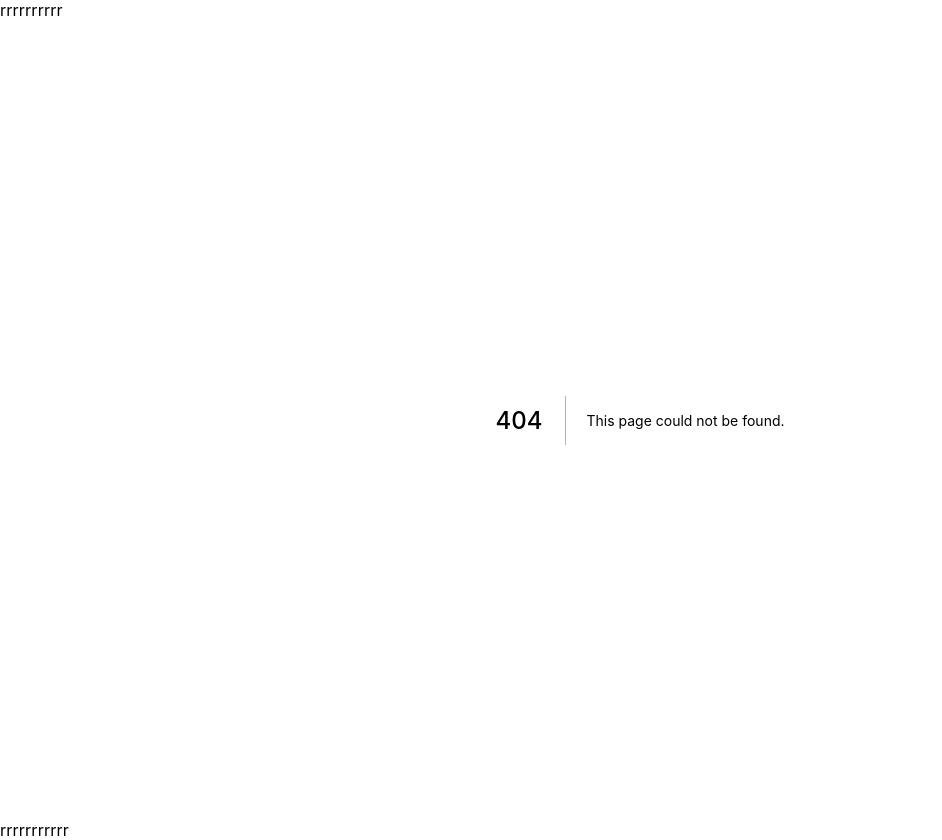
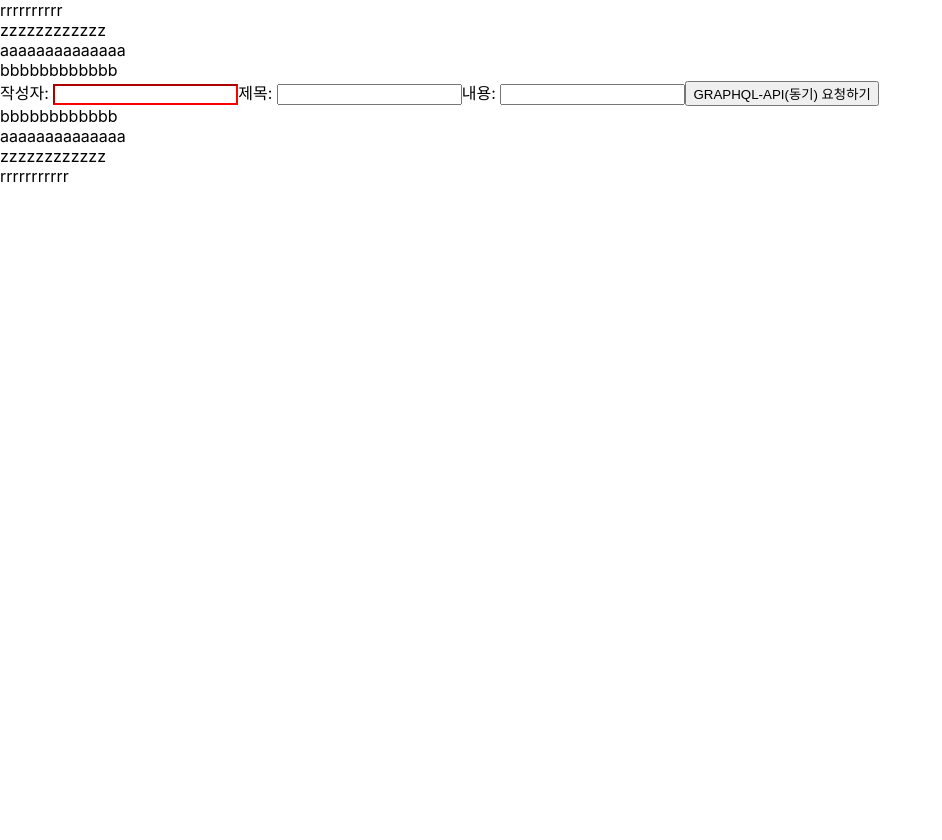
Before and after one commit to namYeJi9q/codecamp-nyj, a Next.js app in the folder class/: page /07-01-set-state in a window 1280 px wide. Before the commit this address had no page. Shown: the whole page, without its empty margins (0-942 px from the left). After the commit the page ends 800 px from the top, so only its background shows below. Built offline with nearby package versions, Linux system fonts and the light colour scheme.

Commit message:
Update set-state, map

```diff
--- /dev/null
+++ b/class/pages/07-01-set-state/index.js
@@ -0,0 +1,17 @@
+import BoardWrite from "../../src/components/units/board/07-write/BoardWrite.container";
+
+
+
+
+export default function GraphqlMutationPage(){
+
+
+    return (
+        <div>
+            <div>zzzzzzzzzzzz</div>
+            <BoardWrite />
+            <div>zzzzzzzzzzzz</div>
+       </div>
+    )
+
+}
--- /dev/null
+++ b/class/src/components/units/board/07-write/BoardWrite.container.js
@@ -0,0 +1,73 @@
+import { useMutation } from '@apollo/client'
+import { useState } from 'react'
+
+import { 나의그래프큐엘셋팅 } from './BoardWrite.queries'                      // export 가져오기
+import BoardWriteUI from "./BoardWrite.presenter"                         // export default 가져오기
+// import Aqwlkjefkoasjd from "./BoardWrite.presenter"                    // export default 이름 바꿔서 가져오기
+// import Aqwlkjefkoasjd, { 나의그래프큐엘셋팅 } from "./BoardWrite.presenter" // export default와 export 함께 가져오기
+
+// import * as S from './BoardWrite.styles'                             // export 한방에 다 가져오기
+// S.BlueButton                                                         // export 한방에 다 가져오기
+// S.RedInput                                                           // export 한방에 다 가져오기
+
+export default function BoardWrite(){
+    const [isActive, setIsActive] = useState(false)
+
+    const [writer, setWriter] = useState("")
+    const [title, setTitle] = useState("")
+    const [contents, setContents] = useState("")
+
+    const [나의함수] = useMutation(나의그래프큐엘셋팅)
+
+    const onClickSubmit = async () => {
+        const result = await 나의함수({
+            variables: {                // variables 이게 $ 역할을 함
+                writer: writer,
+                title: title,
+                contents: contents
+            }
+        })
+        console.log(result)
+    }
+
+    console.log(Math.random())
+
+    const onChangeWriter = (event) => {
+        setWriter(event.target.value)
+
+        if(event.target.value && title && contents){
+            setIsActive(true)
+        }
+    }
+
+    const onChangeTitle = (event) => {
+        setTitle(event.target.value)
+
+        if(writer && event.target.value && contents){
+            setIsActive(true)
+        }
+    }
+
+    const onChangeContents = (event) => {
+        setContents(event.target.value)
+
+        if(writer && title && event.target.value){
+            setIsActive(true)
+        }
+    }
+
+    return (
+        <div>
+            <div>aaaaaaaaaaaaaa</div>
+            <BoardWriteUI
+                aaa={onClickSubmit}
+                bbb={onChangeWriter}
+                ccc={onChangeTitle}
+                ddd={onChangeContents}
+                eee={isActive}
+            />
+            <div>aaaaaaaaaaaaaa</div>
+        </div>
+    )
+
+}
--- /dev/null
+++ b/class/src/components/units/board/07-write/BoardWrite.presenter.js
@@ -0,0 +1,18 @@
+import { BlueButton, RedInput } from "./BoardWrite.styles"
+
+export default function BoardWriteUI(props){
+
+    const qqq = 3
+
+    return (
+        <div>
+            <div>bbbbbbbbbbbb</div>
+            작성자: <RedInput type="text" onChange={props.bbb} />
+            제목: <input type="text" onChange={props.ccc} />
+            내용: <input type="text" onChange={props.ddd} />
+            <BlueButton qqq="yellow" zzz={props.eee} onClick={props.aaa}>GRAPHQL-API(동기) 요청하기</BlueButton>
+            <div>bbbbbbbbbbbb</div>
+        </div>
+    )
+
+}
--- /dev/null
+++ b/class/src/components/units/board/07-write/BoardWrite.queries.js
@@ -0,0 +1,11 @@
+import { gql } from "@apollo/client";
+
+export const 나의그래프큐엘셋팅 = gql`
+    mutation createBoard($writer: String, $title: String, $contents: String){  # 변수의 타입 적는 곳
+        createBoard(writer: $writer, title: $title, contents: $contents){      # 실제 우리가 전달할 변수 적는 곳
+            _id
+            number
+            message
+        }
+    }
+`
--- /dev/null
+++ b/class/src/components/units/board/07-write/BoardWrite.styles.js
@@ -0,0 +1,14 @@
+import styled from '@emotion/styled'
+
+export const RedInput = styled.input`
+    border-color: red;
+`
+
+export const BlueButton = styled.button`
+    background-color: ${(props) => (props.zzz ? "yellow" : "")};
+`
+
+// 템플릿 리터럴
+// const apple = 3
+// "사과는 " + apple + "개 있습니다."
+// `사과는 ${apple}개 있습니다.`
```
Also changed, not shown: class/pages/02-02-counter-state/index-principle.js (added, +16 -0 lines), class/pages/07-02-map-fruits/index.js (added, +36 -0 lines), class/pages/07-03-map-boards/index.js (added, +38 -0 lines), class/pages/07-04-map-boards-delete/index.js (added, +60 -0 lines).
